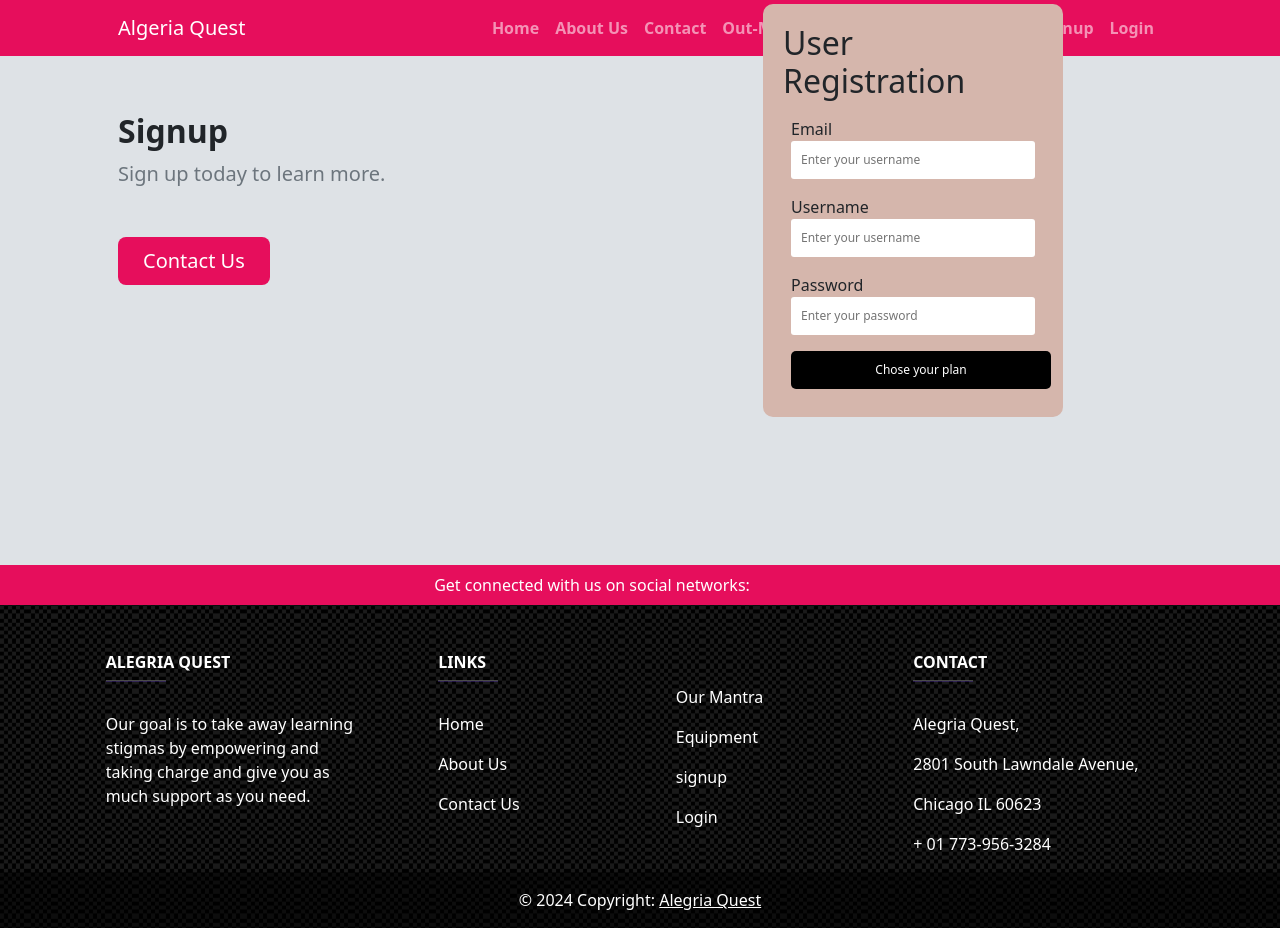
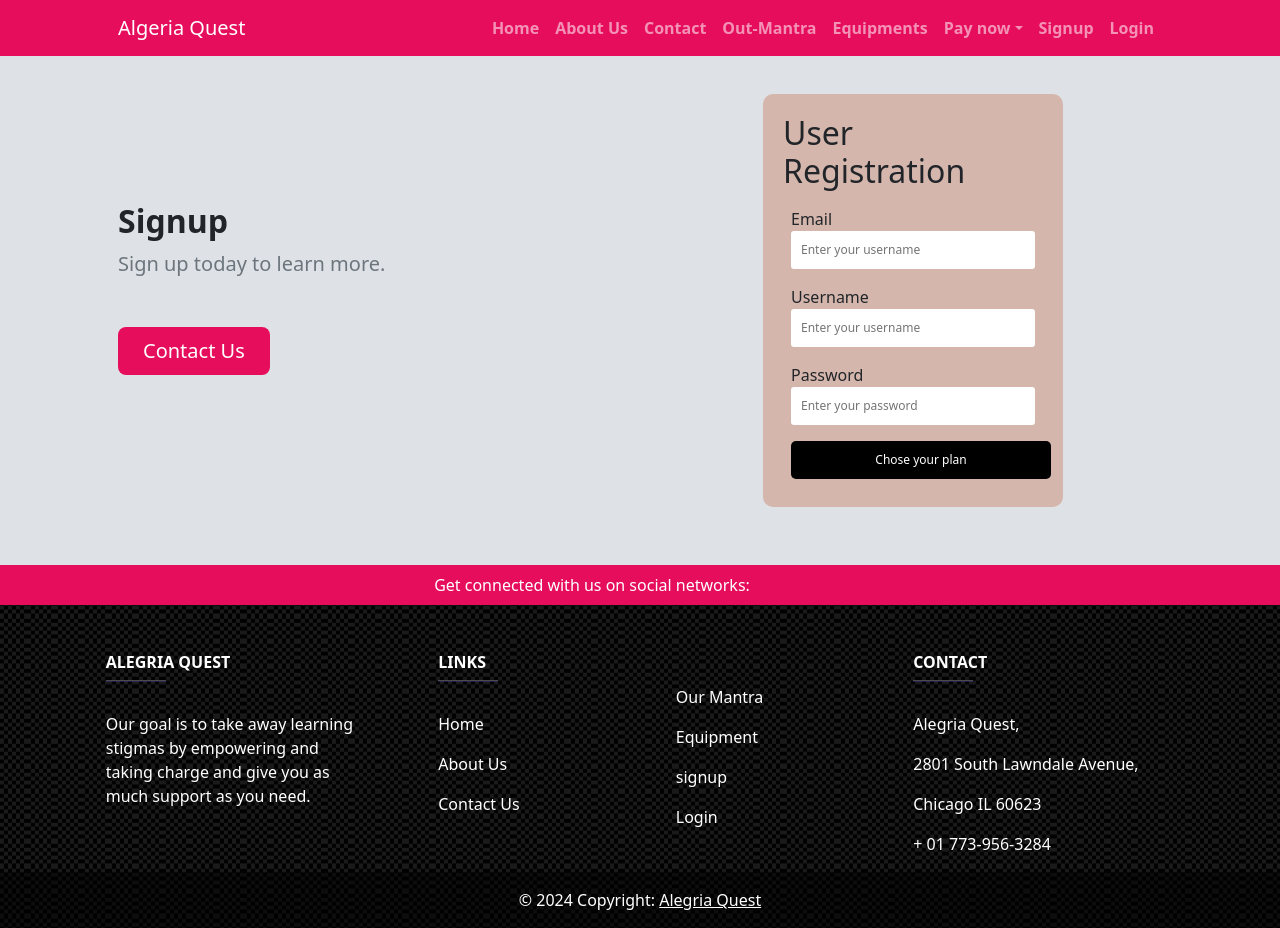
Before and after one commit to T3hitech/AG-F, an Angular app: page /signup in a window 1280 px wide. Built offline with nearby package versions, Linux system fonts and the light colour scheme.

Commit message:
Container alignment

```diff
--- a/src/app/login/login.component.css
+++ b/src/app/login/login.component.css
@@ -40,6 +40,6 @@
 @media (min-width:720px) {
     .login-container {
         position: relative;
-        top: -100px;
+        top: -30px;
     }
 }
--- a/src/app/signup/signup.component.css
+++ b/src/app/signup/signup.component.css
@@ -40,6 +40,6 @@
 @media (min-width:720px) {
     .signup-container {
         position: relative;
-        top: -100px;
+        top: -10px;
     }
 }
```
